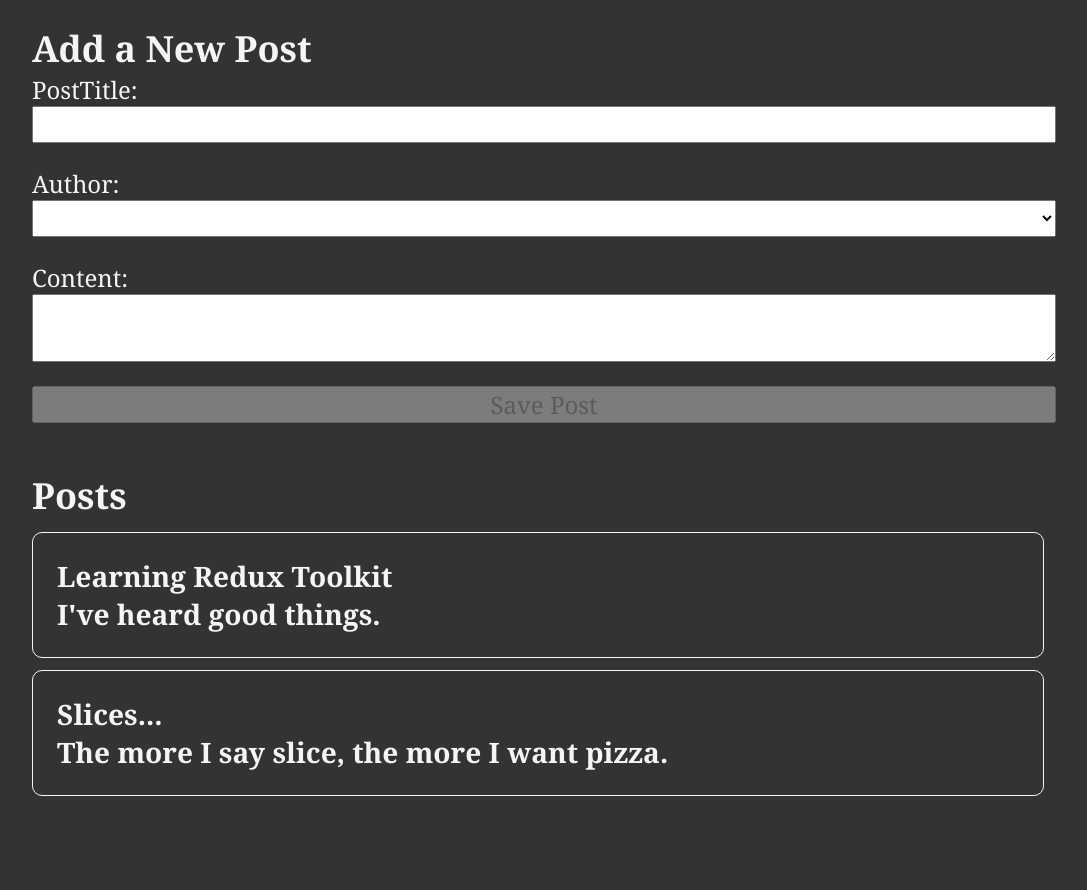
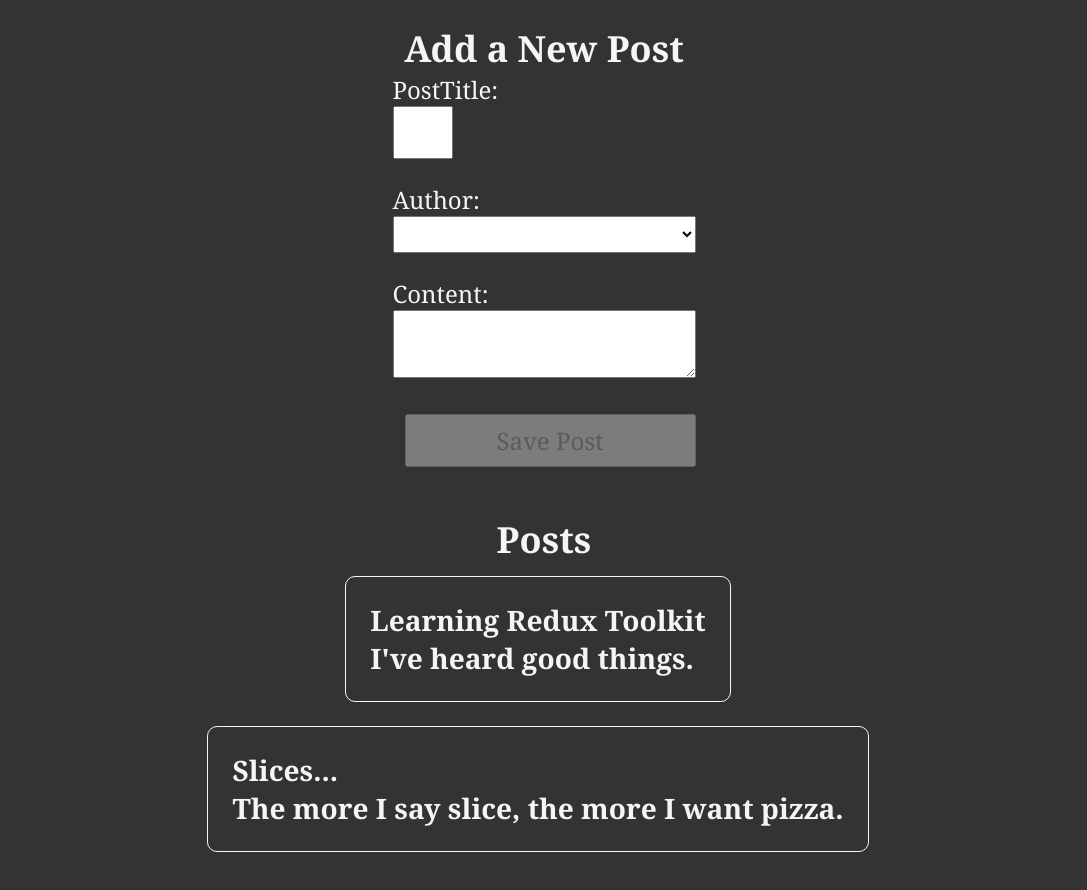
Before and after one commit to summerswl/react_redux_toolkit, a React (Create React App) app: page / in a window 1280 px wide. Shown: the top 890 px of the page, without its empty margins (96-1183 px from the left). Built offline with nearby package versions, Linux system fonts and the light colour scheme.

Commit message:
Added css files for components

```diff
--- /dev/null
+++ b/src/features/counter/Counter.css
@@ -0,0 +1,40 @@
+* {
+    margin: 0;
+    padding: 0;
+    box-sizing: border-box;
+  }
+
+  body {
+    min-height: 100vh;
+    font-size: 5rem;
+    display: grid;
+    place-content: center;
+  }
+
+  input,
+  button {
+    font: inherit;
+    padding: 0.5rem;
+  }
+
+  section {
+    display: flex;
+    flex-direction: column;
+    justify-content: center;
+    align-items: center;
+  }
+
+  input {
+    text-align: center;
+    max-width: 2.5em;
+  }
+
+  button {
+    font-size: 2rem;
+    margin: 0.5em 0 0.5em 0.5em;
+    min-width: 2em;
+  }
+
+  button:first-child {
+    margin-left: 0;
+  }
--- a/src/features/counter/Counter.js
+++ b/src/features/counter/Counter.js
@@ -12,13 +12,19 @@
 import React, { useState } from 'react';
 import { useSelector, useDispatch } from 'react-redux';
 import { increment, decrement, incrementByAmount, reset } from './counterSlice';
+import './Counter.css';
 
 const Counter = () => {
   const count = useSelector(state => state.counter.count);
   const dispatch = useDispatch();
   const [incrementAmount, setIncrementAmount] = useState(0);
 
-  const handleIncrementAmountChange = (e) => setIncrementAmount(e.target.value);
+  const handleIncrementAmountChange = (e) => {
+    const value = parseInt(e.target.value, 10);
+    if (!isNaN(value) && value >= 0) {
+      setIncrementAmount(value);
+    }
+  };
 
   const resetAll = () => {
     setIncrementAmount(0);
--- /dev/null
+++ b/src/features/posts/Posts.css
@@ -0,0 +1,69 @@
+* {
+    margin: 0;
+    padding: 0;
+    box-sizing: border-box;
+  }
+
+  html {
+    font-family: Cambria, Cochin, Georgia, Times, "Times New Roman", serif;
+    background: #333;
+    color: whitesmoke;
+  }
+
+  body {
+    min-height: 100vh;
+    font-size: 1.5rem;
+    padding: 0 10% 10%;
+  }
+
+  input,
+  textarea,
+  button,
+  select {
+    font: inherit;
+    margin-bottom: 1em;
+  }
+
+  main {
+    max-width: 500px;
+    margin: auto;
+  }
+
+  section {
+    margin-top: 1em;
+  }
+
+  article {
+    margin: 0.5em 0.5em 0.5em 0;
+    border: 1px solid whitesmoke;
+    border-radius: 10px;
+    padding: 1em;
+  }
+
+  h1 {
+    font-size: 3.5rem;
+  }
+
+  p {
+    font-family: Arial, Helvetica, sans-serif;
+    line-height: 1.4;
+    font-size: 1.2rem;
+    margin: 0.5em 0;
+  }
+
+  form {
+    display: flex;
+    flex-direction: column;
+  }
+
+  .postCredit {
+    font-size: 1rem;
+  }
+
+  .reactionButton {
+    margin: 0 0.25em 0 0;
+    background: transparent;
+    border: none;
+    color: whitesmoke;
+    font-size: 1rem;
+  }
--- a/src/features/posts/PostsList.js
+++ b/src/features/posts/PostsList.js
@@ -6,6 +6,7 @@
  */
 import { useSelector } from 'react-redux';
 import { selectAllPosts } from './postsSlice';
+import './Posts.css';
 
 import React from 'react'
 
--- a/src/index.css
+++ b/src/index.css
@@ -41,7 +41,7 @@
 } */
 
 /* css for Posts component */
-* {
+/* * {
   margin: 0;
   padding: 0;
   box-sizing: border-box;
@@ -109,4 +109,4 @@
   border: none;
   color: whitesmoke;
   font-size: 1rem;
-}
+} */
```
